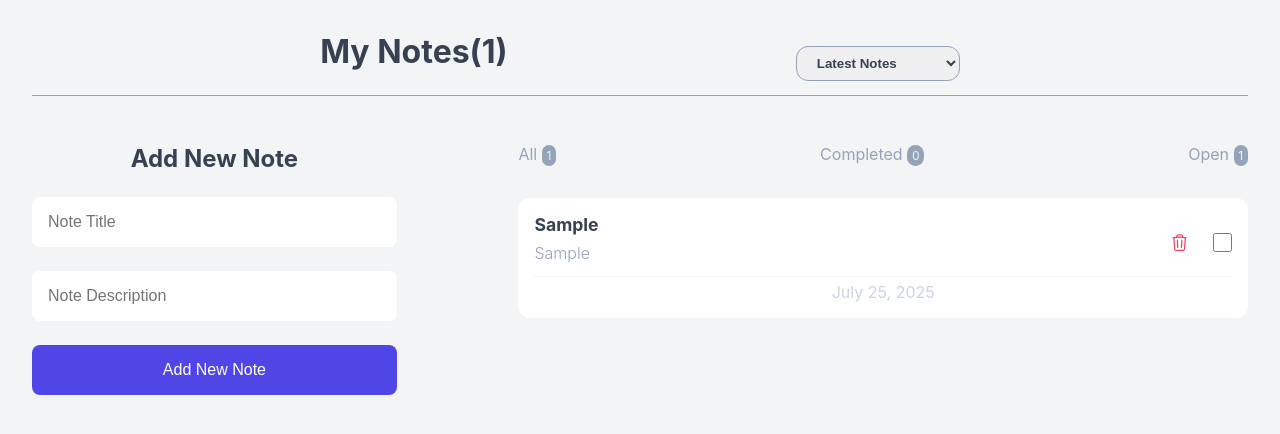
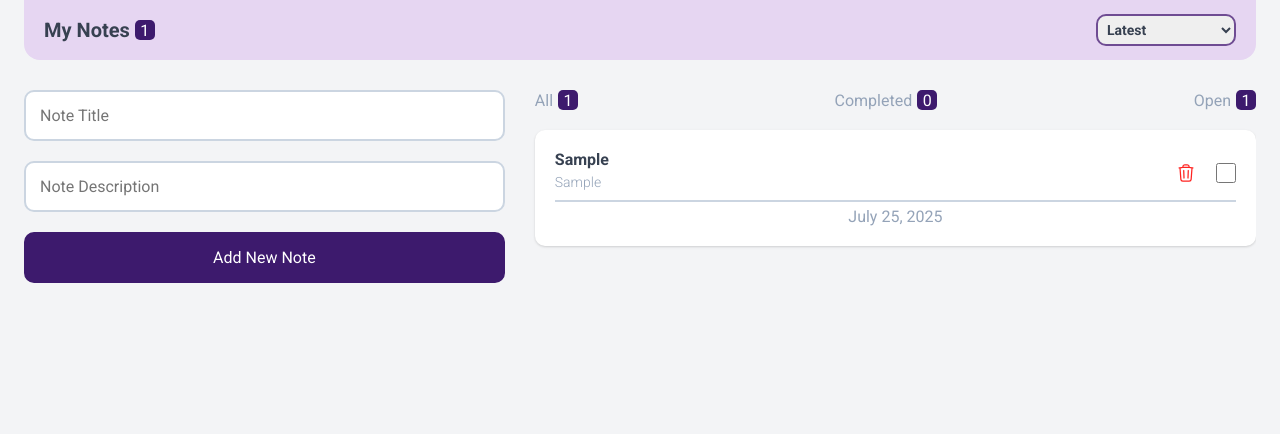
Before and after one commit to RamtinImani/light-notes, a React (Vite) app: page / in a window 1280 px wide. Both pictures are taken after typing "Sample", "Sample" into the empty fields and a click on the button "Add New Note". Shown: the top 434 px of the page. Built offline with nearby package versions, Linux system fonts and the light colour scheme.

Commit message:
Refactor CSS configs,styles,classes and responsive design

```diff
--- a/src/App.css
+++ b/src/App.css
@@ -1,112 +1,246 @@
 #root {
   max-width: 1280px;
   margin: 0 auto;
-  padding: 2rem;
-  text-align: center;
+  padding-inline: 1.6rem;
 }
 
-.note-app__header {
+/* ===== COMPONENTS ===== */
+.note__text-field {
+  width: 100%;
+  padding: 1rem;
+  border-radius: 1rem;
+  font-size: var(--normal-font-size);
+  color: var(--color-text-300);
+  border: 2px solid var(--color-text-100);
+  transition: border 0.3s;
+}
+
+.note__text-field:focus {
+  border: 2px solid var(--color-primary-300);
+  box-shadow: 0px 1px 3px 0px rgba(0, 0, 0, 0.1), 0px 1px 2px 0px rgba(0, 0, 0, 0.06);
+}
+
+.btn {
+  font-size: var(--normal-font-size);
+  padding: 1rem;
+  border-radius: 1rem;
+}
+
+.btn--primary {
+  color: white;
+  background-color: var(--color-primary-400);
+  border: 2px solid var(--color-primary-400);
+  transition: all 0.2s;
+}
+
+.btn--primary:hover {
+  border: 2px solid var(--color-primary-200);
+}
+
+/* ===== HEADER ===== */
+.note__header {
+  width: 100%;
+  height: 6rem;
+  position: fixed;
+  top: 0;
+  left: 0;
   display: flex;
   align-items: center;
-  justify-content: space-evenly;
-  margin-bottom: 3rem;
-  border-bottom: 1px solid var(--text-400);
+  justify-content: space-between;
+  background-color: var(--color-primary-100);
+  border-bottom-left-radius: 1.6rem;
+  border-bottom-right-radius: 1.6rem;
+  padding-inline: 1.6rem;
 }
 
-.note-app__body {
+.note__info {
+  display: flex;
+  align-items: center;
+  column-gap: 0.5rem;
+}
+
+.note__info--name {
+  font-size: 1.6rem;
+  font-weight: bold;
+  color: var(--color-text-300);
+}
+
+.note__counter {
+  width: 2rem;
+  height: 2rem;
+  font-size: var(--normal-font-size);
+  display: flex;
+  justify-content: center;
+  align-items: center;
+  border-radius: 0.5rem;
+  background-color: var(--color-primary-400);
+  color: var(--color-white);
+}
+
+/* ===== MAIN ===== */
+.note {
+  overflow-x: hidden;
+}
+
+.note__body {
+  display: flex;
+  flex-direction: column;
+  gap: 2rem;
+  padding-top: 8rem;
+}
+
+.note__form {
+  display: grid;
+  gap: 1.6rem;
+}
+
+.note__message {
+  font-size: 1.8rem;
+  color: var(--color-text-300);
+}
+
+.note__status {
   display: flex;
   justify-content: space-between;
+  color: var(--color-text-200);
+  margin-bottom: 2rem;
+}
+
+.note__status--info {
+  display: flex;
+  align-items: center;
+  column-gap: 0.5rem;
+}
+
+.note__list {
+  display: flex;
+  flex-direction: column;
+  row-gap: 1.6rem;
+}
+
+.note__item {
+  padding: 1.4rem;
+  margin-bottom: 0.5rem;
+  background-color: var(--color-white);
+  border-radius: 1rem;
+  box-shadow: 0px 1px 3px 0px rgba(0, 0, 0, 0.1), 0px 1px 2px 0px rgba(0, 0, 0, 0.06);
+}
+
+.note__item--header {
+  display: flex;
+  align-items: center;
+  justify-content: space-between;
+  padding-bottom: 0.5rem;
+  margin-bottom: 0.5rem;
+  border-bottom: 2px solid var(--color-text-100);
+}
+
+.note__title {
+  color: var(--color-text-300);
+  margin-bottom: 0.5rem;
+  font-weight: bold;
+}
+
+.note__item.completed .note__title {
+  text-decoration: line-through;
+  text-decoration-color: var(--color-primary-300);
+}
+
+.note__item.completed {
+  opacity: 80%;
+}
+
+.note__description {
+  font-weight: 300;
+  color: var(--color-text-200);
+  margin-bottom: 0.5rem;
+}
+
+.note__title,
+.note__description {
+  white-space: normal;
+  word-break: break-word;
+  overflow-wrap: break-word;
+}
+
+.note__actions {
+  display: flex;
+  align-items: center;
   gap: 2rem;
 }
 
-.note-app__form {
-  gap: 1.5rem;
-  display: grid;
+.note__trash--btn,
+.note__trash,
+.note__complete {
+  width: 1.6rem;
+  height: 1.6rem;
 }
 
-.note-app__data {
-  width: 30%;
+.note__trash {
+  color: var(--color-trash);
 }
 
-.note-app__container {
+.note__item--footer {
+  text-align: center;
+  color: var(--color-text-200);
+}
+
+/* ===== BREAKPOINTS ===== */
+@media screen and (min-width: 640px) {
+  #root {
+    padding-inline: 2.4rem;
+  }
+
+  .note__header {
+    position: initial;
+    padding-inline: 2rem;
+  }
+
+  .note__info--name,
+  .note__message {
+    font-size: 2rem;
+  }
+
+  select {
+    width: 14rem;
+    font-size: 1.4rem;
+  }
+
+  .note__body {
+    flex-direction: row;
+    gap: 3rem;
+    padding-top: 3rem;
+  }
+
+  .note__data {
+    width: 40%;
+  }
+
+  .note__form {
+    gap: 2rem;
+  }
+
+  .note__container {
     width: 60%;
   }
 
-.note-status {
-  display: flex;
-  justify-content: space-between;
-  color: var(--text-400);
-  margin-bottom: 2rem;
+  .note__item {
+    padding: 2rem;
   }
 
-.note-status span {
-  border-radius: 2rem;
-  display: inline-block;
-  background-color: var(--text-400);
-  padding: 0.2rem 0.3rem;
-  font-size: 0.75rem;
-  color: var(--text-100);
+  .note__description {
+    font-size: 1.4rem;
   }
 
-.note-item {
-  padding: 1rem;
-  background-color: var(--white);
-  border-radius: 0.75rem;
-  margin-bottom: 1.5rem;
+  .note__trash--btn,
+  .note__trash,
+  .note__complete {
+    width: 2rem;
+    height: 2rem;
   }
 
-.note-item__header {
-  display: flex;
-  align-items: center;
-  justify-content: space-between;
-  padding-bottom: 0.3rem;
-  margin-bottom: 0.3rem;
-  border-bottom: 1px solid var(--text-100);
+  .note__text-field,
+  .btn {
+    padding: 1.4rem;
   }
-
-.note-item.completed .title {
-  text-decoration: line-through;
 }
-
-.note-item.completed {
-  opacity: 80%;
-}
-
-.note-item__header .title {
-  font-size: 1.1rem;
-  color: var(--text-700);
-  margin-bottom: 0.5rem;
-  font-weight: 700;
-}
-
-.note-item__header .desc {
-  color: var(--text-400);
-  margin-bottom: 0.5rem;
-  font-weight: 300;
-}
-
-.note-item__header .actions {
-  display: flex;
-  gap: 1.5rem;
-  align-items: center;
-}
-
-.note-item__header .trash {
-  width: 1.2rem;
-  height: 1.2rem;
-}
-
-.remove {
-  width: 1.2rem;
-  height: 1.2rem;
-  color: var(--rose-500);
-}
-
-.complete {
-  width: 1.2rem;
-  height: 1.2rem;
-}
-
-.note-item__footer {
-  color: var(--text-300);
-}
--- a/src/App.jsx
+++ b/src/App.jsx
@@ -31,13 +31,13 @@ function App() {
   };
 
   return (
-    <div className="note-app">
+    <div className="note">
       {/* //! Header */}
       <NoteHeader notes={notes} sortBy={sortBy} onSortNote={(e) => setSortBy(e.target.value)} />
       {/* //! Contents */}
-      <div className="note-app__body">
+      <div className="note__body">
         <AddNewNote onAddNote={handleAddNote} />
-        <div className="note-app__container">
+        <div className="note__container">
           <NoteStatus notes={notes} />
           <NoteList
             notes={notes}
--- a/src/components/AddNewNote.jsx
+++ b/src/components/AddNewNote.jsx
@@ -28,15 +28,14 @@ function AddNewNote({ onAddNote }) {
   };
 
   return (
-    <div className="note-app__data">
-      <h2>Add New Note</h2>
+    <div className="note__data">
       {/* //! Add New Note Form */}
-      <form className="note-app__form" onSubmit={handleSubmit}>
+      <form className="note__form" onSubmit={handleSubmit}>
         <input
           value={title}
           onChange={(e) => setTitle(e.target.value)}
           type="text"
-          className="text-field"
+          className="note__text-field"
           name="note-title"
           placeholder="Note Title"
         />
@@ -45,7 +44,7 @@ function AddNewNote({ onAddNote }) {
           value={description}
           onChange={(e) => setDescription(e.target.value)}
           type="text"
-          className="text-field"
+          className="note__text-field"
           name="note-description"
           placeholder="Note Description"
         />
--- a/src/components/NoteHeader.jsx
+++ b/src/components/NoteHeader.jsx
@@ -1,12 +1,15 @@
 function NoteHeader({ notes, sortBy, onSortNote }) {
   return (
-    <div className="note-app__header">
-      <h1>My Notes({notes.length})</h1>
+    <div className="note__header">
+      <div className="note__info">
+        <span className="note__info--name">My Notes</span>
+        <span className="note__counter">{notes.length}</span>
+      </div>
 
       <select value={sortBy} onChange={onSortNote} name="filter-notes" id="filter-notes">
-        <option value="latest">Latest Notes</option>
-        <option value="oldest">Oldest Notes</option>
-        <option value="completed">Completed Notes</option>
+        <option value="latest">Latest</option>
+        <option value="oldest">Oldest</option>
+        <option value="completed">Completed</option>
       </select>
     </div>
   );
--- a/src/components/NoteItem.jsx
+++ b/src/components/NoteItem.jsx
@@ -9,21 +9,21 @@ function NoteItem({ note, onDeleteNote, onCompleteNote }) {
   };
 
   return (
-    <div className={`note-item ${note.isCompleted ? "completed" : ""}`}>
-      <div className="note-item__header">
+    <div className={`note__item ${note.isCompleted ? "completed" : ""}`}>
+      <div className="note__item--header">
         <div>
-          <p className="title">{note.title}</p>
-          <p className="desc">{note.description}</p>
+          <p className="note__title">{note.title}</p>
+          <p className="note__description">{note.description}</p>
         </div>
 
-        <div className="actions">
-          <button className="trash" onClick={() => onDeleteNote(note.id)}>
-            <TrashIcon className="remove" />
+        <div className="note__actions">
+          <button className="note__trash--btn" onClick={() => onDeleteNote(note.id)}>
+            <TrashIcon className="note__trash" />
           </button>
 
           <input
             onChange={onCompleteNote}
-            className="complete"
+            className="note__complete"
             type="checkbox"
             name={note.title}
             id={note.id}
@@ -33,7 +33,7 @@ function NoteItem({ note, onDeleteNote, onCompleteNote }) {
         </div>
       </div>
 
-      <div className="note-item__footer">
+      <div className="note__item--footer">
         {new Date(note.createdAt).toLocaleDateString("en-US", options)}
       </div>
     </div>
--- a/src/components/NoteList.jsx
+++ b/src/components/NoteList.jsx
@@ -17,7 +17,7 @@ function NoteList({ notes, onDeleteNote, onCompleteNote, sortBy }) {
   }
 
   return (
-    <div className="note-list">
+    <div className="note__list">
       {sortedNotes.map((note) => (
         <NoteItem
           key={note.id}
--- a/src/components/NoteStatus.jsx
+++ b/src/components/NoteStatus.jsx
@@ -8,22 +8,22 @@ function NoteStatus({ notes }) {
   if (!allNotes)
     return (
       <Message>
-        <h2>
-          <span>🖋️</span>No notes found
-        </h2>
+        <h3 className="note__message">
+          <span>✒️</span> No notes found!
+        </h3>
       </Message>
     );
 
   return (
-    <ul className="note-status">
-      <li>
-        All <span>{allNotes}</span>
+    <ul className="note__status">
+      <li className="note__status--info">
+        All <span className="note__counter">{allNotes}</span>
       </li>
-      <li>
-        Completed <span>{completedNotes}</span>
+      <li className="note__status--info">
+        Completed <span className="note__counter">{completedNotes}</span>
       </li>
-      <li>
-        Open <span>{unCompletedNotes}</span>
+      <li className="note__status--info">
+        Open <span className="note__counter">{unCompletedNotes}</span>
       </li>
     </ul>
   );
--- a/src/index.css
+++ b/src/index.css
@@ -1,77 +1,104 @@
+/* ===== Font ===== */
+@import url("https://fonts.googleapis.com/css2?family=Roboto:ital,wght@0,100..900;1,100..900&display=swap");
+
+/* ===== VARIABLES ===== */
 :root {
-  font-family: Inter, system-ui, Avenir, Helvetica, Arial, sans-serif;
-  --bg-color: #f3f4f6;
-  --text-700: #374151;
-  --text-400: #94a3b8;
-  --text-100: #f3f4f6;
-  --text-300: #cbd5e1;
-  --white: #fff;
-  --primary-700: #4338ca;
-  --primary-600: #4f46e5;
-  --primary-100: #e0e7ff;
-  --rose-500: #f43f5e;
+  /* ===== COLORS ===== */
+  --body-color: #f3f4f6;
+  --color-text-100: #cbd5e1;
+  --color-text-200: #94a3b8;
+  --color-text-300: #374151;
+  --color-primary-100: #e6d6f2;
+  --color-primary-200: #b3a4d5;
+  --color-primary-300: #6f4c93;
+  --color-primary-400: #3d1a6d;
+  --color-white: #fff;
+  --color-trash: #ff2321;
+  /* ===== Font and typography ===== */
+  /*.5rem = 5px | 1rem = 10px ...*/
+  --primary-font: "Roboto", sans-serif;
+  --normal-font-size: 1.4rem;
 }
 
-* {
+/*========== Responsive typography ==========*/
+@media screen and (min-width: 640px) {
+  :root {
+    --normal-font-size: 1.6rem;
+  }
+}
+
+/* ===== BASE ===== */
+*,
+::before,
+::after {
+  box-sizing: border-box;
   padding: 0;
   margin: 0;
-  box-sizing: border-box;
-  list-style: none;
+}
+
+html {
+  font-size: 62.5%; /* font--size: 10px */
+  scroll-behavior: smooth;
+}
+
+body,
+input,
+button {
+  font-family: var(--primary-font);
+  font-size: var(--normal-font-size);
+}
+
+select {
+  font-family: var(--primary-font);
 }
 
 body {
-  background-color: var(--bg-color);
-  width: 100vw;
-  min-height: 100vh;
+  background-color: var(--body-color);
+  min-height: 100dvh;
+}
+
+input,
+button {
+  border: none;
+  outline: none;
 }
 
 input {
   display: block;
-  outline: none;
-  border: none;
+  caret-color: var(--color-primary-300);
+  accent-color: var(--color-primary-400);
 }
 
 button {
-  outline: none;
-  border: none;
   cursor: pointer;
   background: none;
+}
+
+ul {
+  list-style: none;
+}
+
+a {
+  text-decoration: none;
 }
 
 p {
   text-align: left;
 }
 
-h1,
-h2 {
-  margin-bottom: 1.5rem;
-  color: var(--text-700);
+img {
+  display: block;
+  max-width: 100%;
+  height: auto;
 }
 
 select {
-  padding: 0.5rem 1rem;
+  width: 11rem;
+  padding: 0.5rem;
   outline: none;
-  border: 1px solid var(--text-400);
-  border-radius: 0.75rem;
-  font-weight: 700;
-  color: var(--text-700);
+  border: 2px solid var(--color-primary-300);
+  border-radius: 1rem;
+  font-size: 1.2rem;
+  font-weight: bold;
+  color: var(--color-text-300);
 }
-
-.text-field {
-  width: 100%;
-  padding: 1rem;
-  border-radius: 0.5rem;
-  color: var(--text-700);
-  font-size: 1rem;
-}
-
-.btn {
-  border-radius: 0.5rem;
-  padding: 1rem 1rem;
-}
-
-.btn--primary {
-  background-color: var(--primary-600);
-  color: white;
-  font-size: 1rem;
-}
```
Lines whose indentation alone changed are shown as unchanged.
